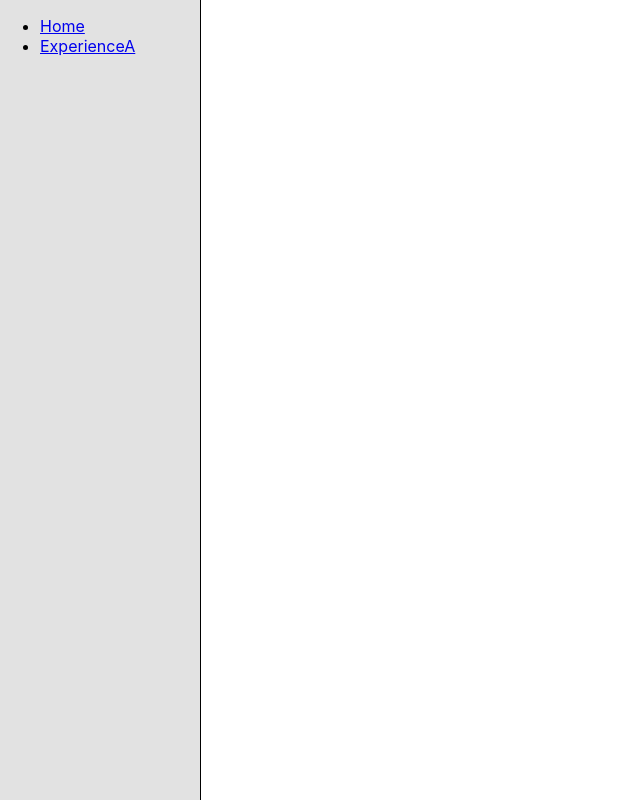
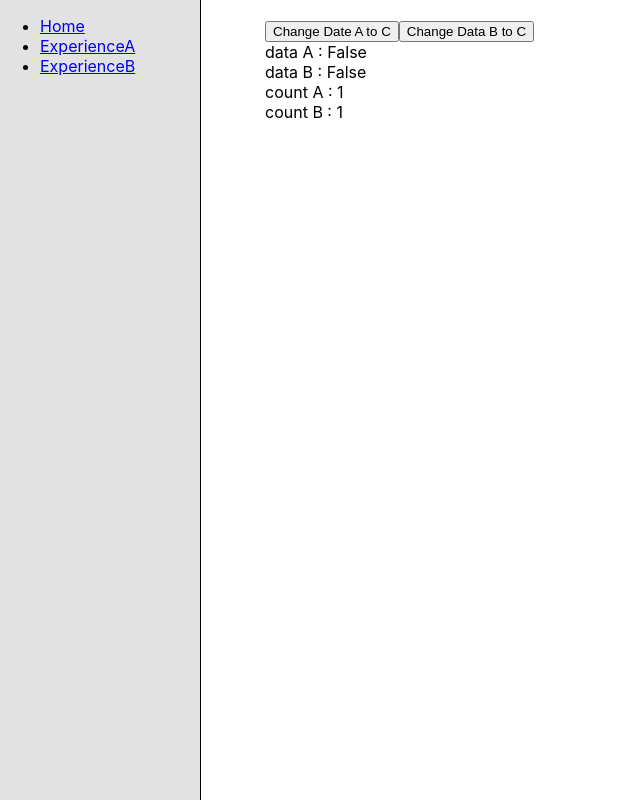
Before and after one commit to JustalK/LABORATORY, a React (Create React App) app in the folder JavaScript/React/: page /experience_b in a window 1280 px wide. Shown: the whole page, without its empty margins (0-640 px from the left). Built offline with nearby package versions, Linux system fonts and the light colour scheme.

Commit message:
[FEATURE] Adding multiple useEffect on same component

```diff
--- a/JavaScript/React/src/App.js
+++ b/JavaScript/React/src/App.js
@@ -7,6 +7,7 @@ import {
   Link
 } from "react-router-dom";
 import ExperienceA from './ExperienceA'
+import ExperienceB from './ExperienceB'
 
 function App() {
   return (
@@ -21,6 +22,9 @@ function App() {
               <li>
                 <Link to="/experience_a">ExperienceA</Link>
               </li>
+              <li>
+                <Link to="/experience_b">ExperienceB</Link>
+              </li>
             </ul>
           </nav>
         </div>
@@ -28,6 +32,9 @@ function App() {
           <Switch>
             <Route path="/experience_a">
               <ExperienceA />
+            </Route>
+            <Route path="/experience_b">
+              <ExperienceB />
             </Route>
             <Route path="/">
             </Route>
--- /dev/null
+++ b/JavaScript/React/src/ExperienceB/index.js
@@ -0,0 +1,42 @@
+import React, { useState, useEffect } from "react";
+
+/**
+* Using multiple useEffect trigger on re-render depending on condition
+**/
+const ExperienceB = () => {
+  const [dataA, setDataA] = useState(false)
+  const [dataB, setDataB] = useState(false)
+  const [countA, setCountA] = useState(0)
+  const [countB, setCountB] = useState(0)
+
+  /**
+  * This useEffect will only trigger on re-render on the click on A
+  **/
+  useEffect(() => {
+    setCountA(c => c + 1)
+  }, [dataA])
+
+  /**
+  * This useEffect will only trigger on re-render on the click on B
+  **/
+  useEffect(() => {
+    setCountB(c => c + 1)
+  }, [dataB])
+
+  return (
+    <div>
+      <button onClick={() => setDataA(!dataA)}>
+        Change Date A to C
+      </button>
+      <button onClick={() => setDataB(!dataB)}>
+        Change Data B to C
+      </button>
+      <div>data A : {dataA ? 'True' : 'False'}</div>
+      <div>data B : {dataB ? 'True' : 'False'}</div>
+      <div>count A : {countA}</div>
+      <div>count B : {countB}</div>
+    </div>
+  );
+}
+
+export default ExperienceB;
```
Also changed, not shown: 1 other file (tests, documents, lock files or other folders).
